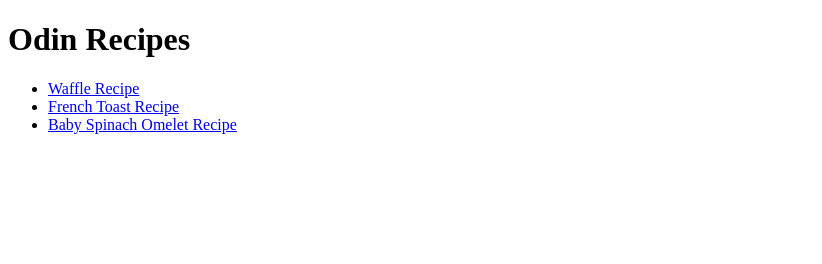
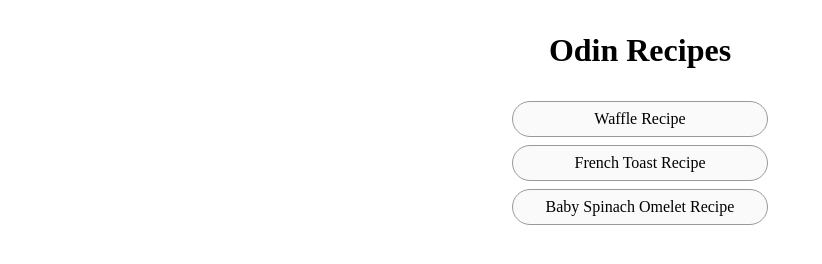
Before and after one commit to M4hy4rgh/odin-recipes, a plain HTML site: page index.html in a window 1280 px wide. Shown: the whole page, without its empty margins (0-822 px from the left). Drawn offline with Linux system fonts and the light colour scheme.

Commit message:
Modified html files and gave them some styles.

```diff
--- a/index.html
+++ b/index.html
@@ -2,18 +2,21 @@
 <html lang="en">
 <head>
     <meta charset="UTF-8">
-    <title>Template</title>
+    <title>Recipe Page</title>
     <meta name="description" content="This is my practice HTML in the Odin Project.">
     <meta name="keywords" content="h1 tag, p tag, img tag, list tag">
     <meta name="author" content="Mahyar Ghasemi Khah">
+    <meta name="viewport" content="width=device-width, initial-scale=1.0">
+    <link rel="stylesheet" href="css/style.css">
 </head>
+
 <body>
-<h1>Odin Recipes</h1>
+<h1 class="display" id="heading">Odin Recipes</h1>
 <ul>
-    <li><a href="recipes/waffle.html">Waffle Recipe</a></li>
-    <li><a href="recipes/frenchToast.html">French Toast Recipe</a></li>
-    <li><a href="recipes/babySpinachOmelet.html">Baby Spinach Omelet Recipe</a></li>
+    <li class="links display"><a href="recipes/waffle.html">Waffle Recipe</a></li>
+    <li class="links display"><a href="recipes/frenchToast.html">French Toast Recipe</a></li>
+    <li class="links display"><a href="recipes/babySpinachOmelet.html">Baby Spinach Omelet Recipe</a></li>
 </ul>
+</body>
 
-</body>
 </html>
```
Also changed, not shown: recipes/babySpinachOmelet.html (+2 -1 lines), recipes/frenchToast.html (+2 -1 lines), recipes/waffle.html (+2 -1 lines).
